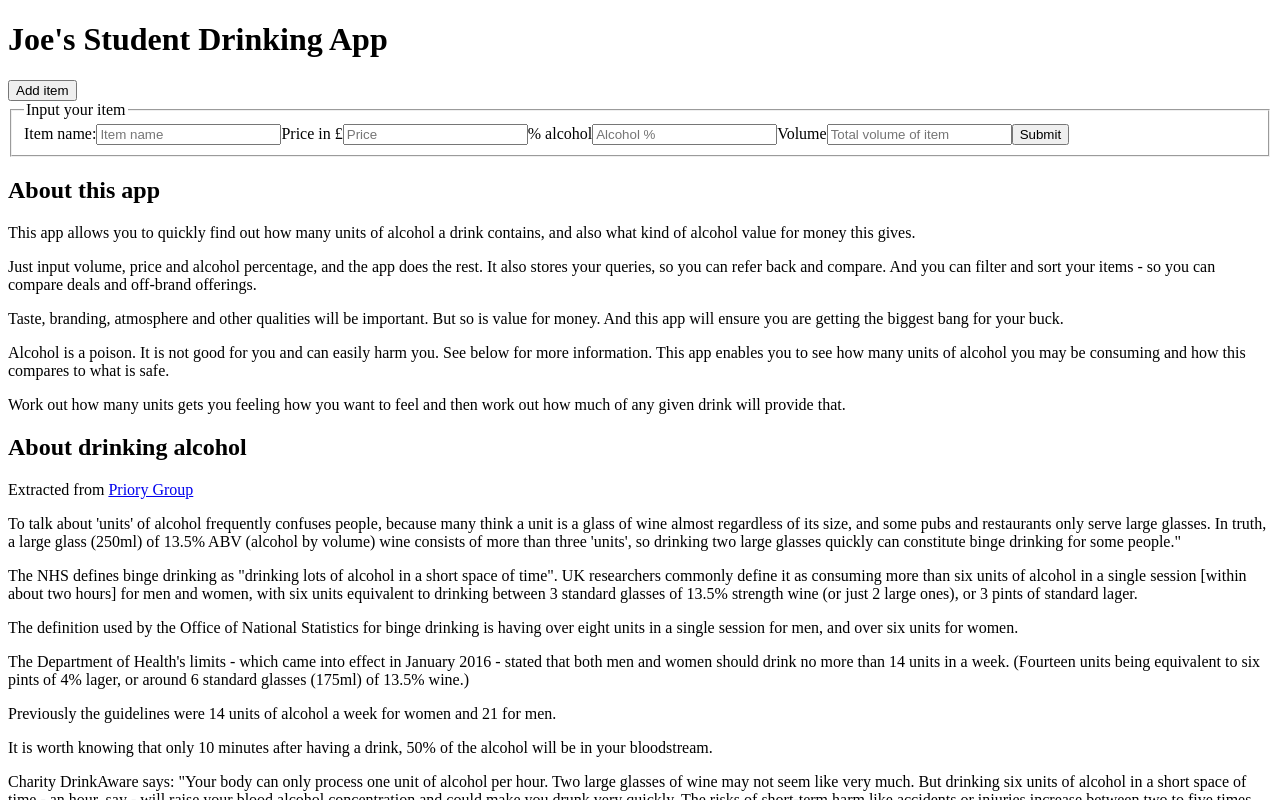
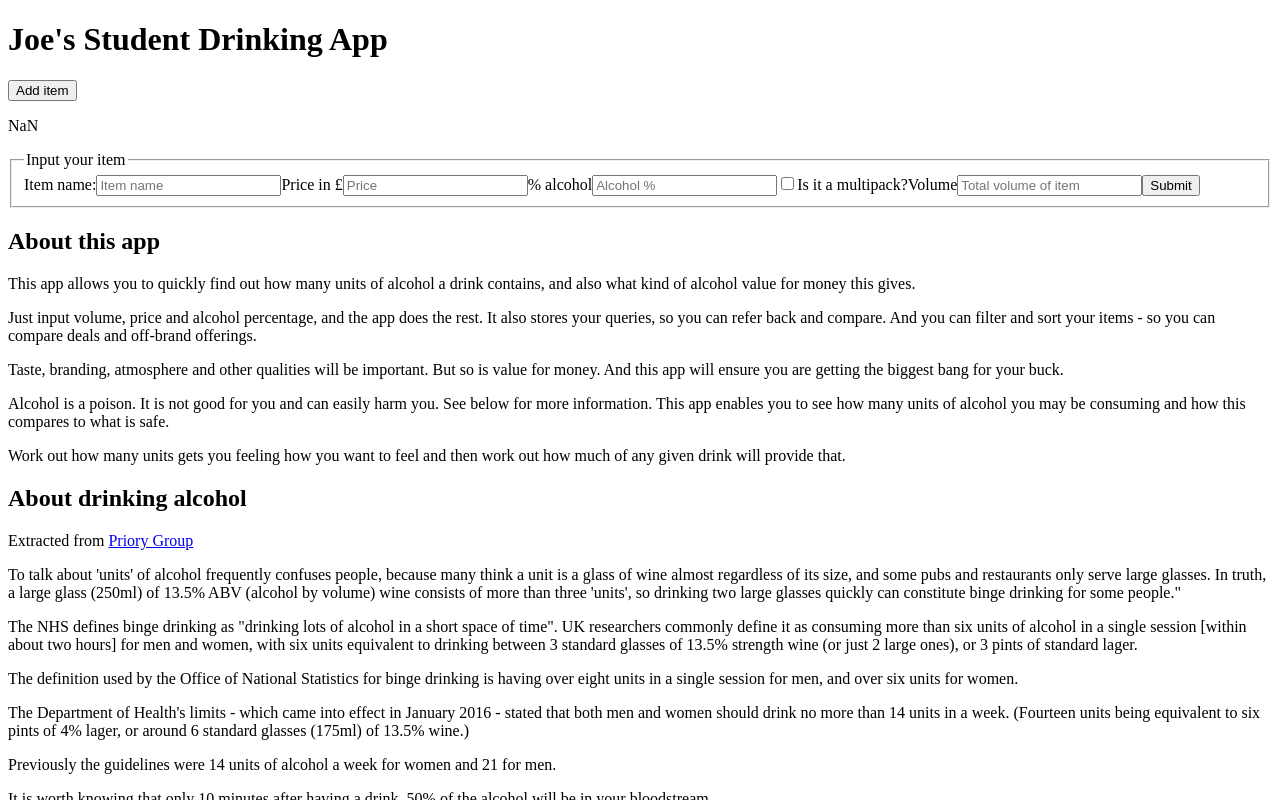
Before and after one commit to jezinho22/joes-drinks, a React (Create React App) app: page / in a window 1280 px wide. Both pictures are taken after a click on the button "Add item". Shown: the top 800 px of the page. Built offline with nearby package versions, Linux system fonts and the light colour scheme.

Commit message:
tried adding use effect for mulitpack

```diff
--- a/src/App.js
+++ b/src/App.js
@@ -3,9 +3,10 @@ import "./App.css";
 import Header from "./Components/Header";
 import Main from "./Components/Main";
 import Footer from "./Components/Footer";
-import { useState } from "react";
+import { useEffect, useState } from "react";
 
 function App() {
+	// localStorage.clear();
 	const [form, setForm] = useState({
 		drinkItem: "",
 		volume: "",
@@ -26,11 +27,14 @@ function App() {
 			price: 5.75,
 		},
 	]);
-	// check local storage for cards
-	const localCards = localStorage.getItem("drinksStorage");
-	if (localCards) {
-		setCards(JSON.parse(localCards));
-	}
+	// useEffect only runs on page load - or on something specified in second argument
+	useEffect(() => {
+		// check local storage for cards
+		const localCards = localStorage.getItem("drinksStorage");
+		if (localCards) {
+			setCards(JSON.parse(localCards));
+		}
+	}, []);
 
 	function handleChange(event) {
 		const newForm = { ...form, [event.target.name]: event.target.value };
@@ -50,7 +54,11 @@ function App() {
 
 	return (
 		<div>
-			<Header handleSubmit={handleSubmit} handleChange={handleChange} />
+			<Header
+				handleSubmit={handleSubmit}
+				handleChange={handleChange}
+				form={form}
+			/>
 			<Main cards={cards} form={form} />
 			<Footer />
 		</div>
--- a/src/Components/Form.js
+++ b/src/Components/Form.js
@@ -1,6 +1,22 @@
-export default function Form({ handleSubmit, handleChange }) {
+import { useState, useEffect } from "react";
+
+export default function Form({ handleSubmit, handleChange, form }) {
+	const [multipack, setMultipack] = useState(false);
+	const [multipackVolume, setMultipackVolume] = useState(0);
+	// display additional form inputs
+	function handleMultipack() {
+		setMultipack(!multipack);
+	}
+	// calculate total volume
+	// try making changes to state at this level to get multipack into form and card volume
+	useEffect(() => {
+		setMultipackVolume(parseInt(form.multiCount) * parseInt(form.multiVolume));
+	}, [form.multiVolume || form.multiCount]);
+
+	function getMultipackVolume() {}
 	return (
 		<form>
+			<p>{multipackVolume}</p>
 			<fieldset>
 				<legend>Input your item</legend>
 				<label htmlFor="drinkItem">Item name:</label>
@@ -27,6 +43,34 @@ export default function Form({ handleSubmit, handleChange }) {
 					placeholder="Alcohol %"
 					onChange={handleChange}
 				/>
+				<input
+					type="checkbox"
+					id="multipack"
+					name="multipack"
+					value="multipack"
+					onChange={handleMultipack}
+				/>
+				<label htmlFor="multipack">Is it a multipack?</label>
+				{multipack && (
+					<fieldset>
+						<legend>Multipack</legend>
+						<input
+							className="multipack"
+							name="multiCount"
+							id="multiCount"
+							placeholder="Number in pack"
+							onChange={handleChange}
+						/>
+						<input
+							className="multipack"
+							name="multiVolume"
+							id="multiVolume"
+							placeholder="Volume of one item"
+							onChange={handleChange}
+						/>
+					</fieldset>
+				)}
+
 				<label htmlFor="volume">Volume</label>
 				<input
 					type="text"
@@ -34,6 +78,7 @@ export default function Form({ handleSubmit, handleChange }) {
 					name="volume"
 					placeholder="Total volume of item"
 					onChange={handleChange}
+					value={getMultipackVolume ? getMultipackVolume : 0}
 				/>
 				<button onClick={handleSubmit}>Submit</button>
 			</fieldset>
--- a/src/Components/Header.js
+++ b/src/Components/Header.js
@@ -1,7 +1,7 @@
 import { useState } from "react";
 import Form from "./Form";
 
-export default function Header({ handleSubmit, handleChange }) {
+export default function Header({ handleSubmit, handleChange, form }) {
 	const [showForm, setshowForm] = useState(false);
 	function handleShowForm() {
 		setshowForm(!showForm);
@@ -13,7 +13,10 @@ export default function Header({ handleSubmit, handleChange }) {
 				Add item
 			</button>
 			{showForm && (
-				<Form handleSubmit={handleSubmit} handleChange={handleChange}></Form>
+				<Form
+					handleSubmit={handleSubmit}
+					handleChange={handleChange}
+					form={form}></Form>
 			)}
 		</div>
 	);
```
